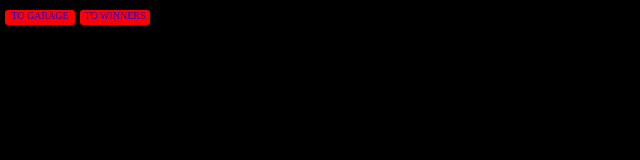
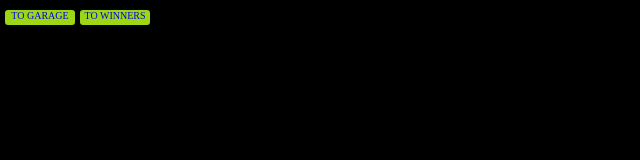
Before and after one commit to Nikolay13-11/test, a website built with webpack: page src/index.html in a window 1280 px wide. Shown: the whole page, without its empty margins (0-640 px from the left). Built offline with nearby package versions, Linux system fonts and the light colour scheme; files whose address does not match are found by name.

Commit message:
Update _varibales.scss

```diff
--- a/src/assets/styles/_varibales.scss
+++ b/src/assets/styles/_varibales.scss
@@ -1,4 +1,3 @@
 $mainColor: black;
-//$greenColor: rgb(156, 214, 20);
-$greenColor: red;
+$greenColor: rgb(156, 214, 20);
 $textColor: #ffffff;
```
